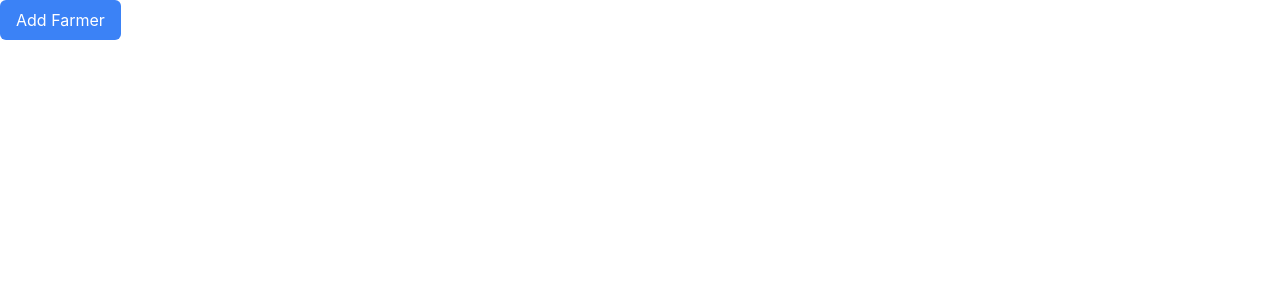
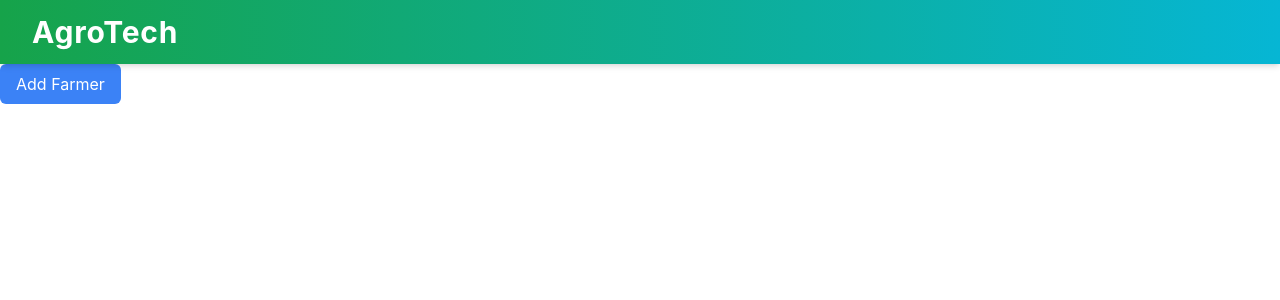
Before and after one commit to Prasad-264/AgroTech-frontend, a React (Create React App) app: page /home in a window 1280 px wide. Shown: the top 300 px of the page. Built offline with nearby package versions, Linux system fonts and the light colour scheme.

Commit message:
Added navbar

```diff
--- a/src/App.js
+++ b/src/App.js
@@ -2,11 +2,17 @@ import Login from "./components/Login";
 import Signup from "./components/Signup";
 import LandingPage from "./components/LandingPage";
 import Home from "./components/Home";
-import { Route, Routes } from 'react-router-dom';
+import { Route, Routes, useLocation } from 'react-router-dom';
+import Navbar from "./components/Navbar";
 
 function App() {
+  const location = useLocation();
+  const hideNavbarRoutes = ["/", "/signup", "/login"];
+  const shouldHideNavbar = hideNavbarRoutes.includes(location.pathname);
+
   return (
     <>
+      {!shouldHideNavbar && <Navbar />}
       <div className="mx-auto">
         <Routes>
           <Route path="/" element={<LandingPage />} />
--- /dev/null
+++ b/src/components/Navbar.js
@@ -0,0 +1,50 @@
+import { Link, useLocation } from "react-router-dom";
+import { getData } from "../utils/storage";
+
+const Navbar = () => {
+  const user = getData("userId");
+  const location = useLocation();
+  const currentPageUrl = location.pathname + location.search;
+
+  const handleLogout = () => {
+    localStorage.clear();
+  };
+
+  return (
+    <nav className="bg-gradient-to-r from-green-600 to-cyan-500 shadow-md sticky top-0 z-50">
+      <div className="max-w-7xl mx-auto px-4 sm:px-6 lg:px-8">
+        <div className="flex justify-between items-center h-16">
+          <div className="flex items-center">
+            <Link
+              to="/home"
+              className="text-white text-3xl font-bold tracking-wide"
+            >
+              AgroTech
+            </Link>
+          </div>
+          <div className="flex space-x-6 text-md items-center">
+            {user && currentPageUrl !== "/" && (
+              <>
+                <Link
+                  to="/home"
+                  className="text-white hover:text-blue-100 transition-colors duration-300"
+                >
+                  Home
+                </Link>
+                <Link
+                  to="/"
+                  className="text-white hover:text-blue-100 transition-colors duration-300"
+                  onClick={handleLogout}
+                >
+                  Logout
+                </Link>
+              </>
+            )}
+          </div>
+        </div>
+      </div>
+    </nav>
+  );
+};
+
+export default Navbar;
```
